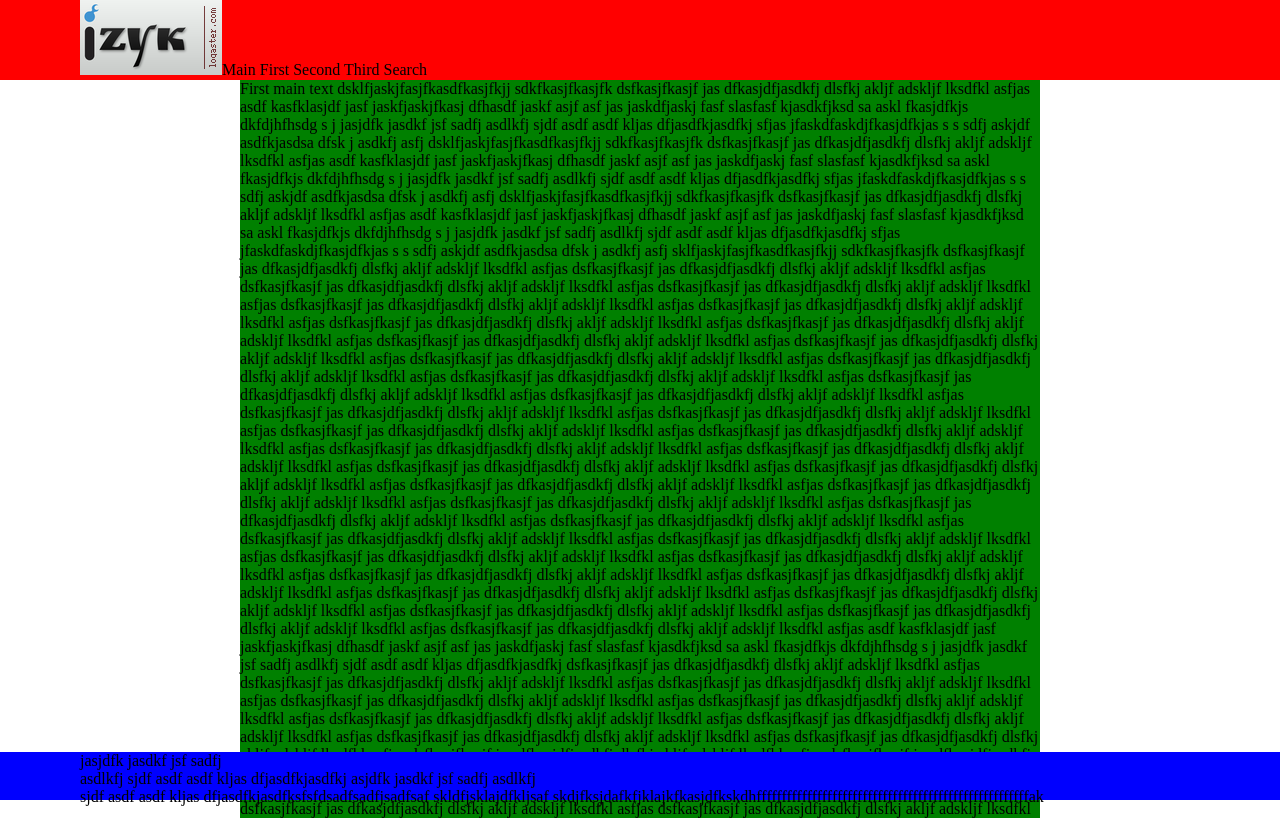
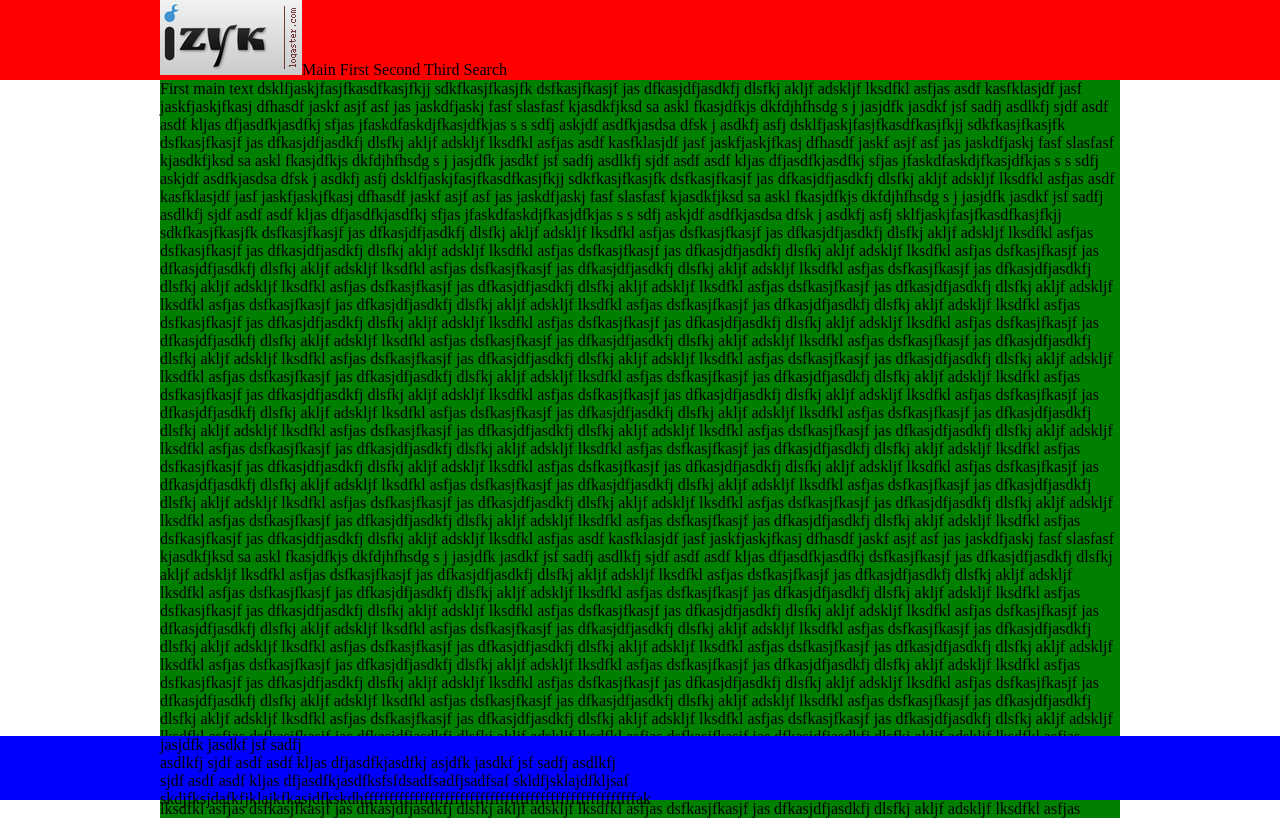
Before and after one commit to izyk/css_learn, a plain HTML site: page index.html in a window 1280 px wide. Shown: the top 818 px of the page. Drawn offline with Linux system fonts and the light colour scheme.

Commit message:
Add comments to css

```diff
--- a/style.css
+++ b/style.css
@@ -5,7 +5,7 @@ body {
 }
 .header_container {
 	position: fixed;
-	height: 5em;
+	height: 5em;	/* Header height */
 	width: 100%;
 	top: 0;
 	left:0;
@@ -14,10 +14,9 @@ body {
 }
 .header {
 	position: static;
-	width: 70em;
+	max-width: 60em;	/* Main width */
 	margin: auto;
 }
-
 .logo_container {
 	z-index: 1000;
 	display: inline-block;
@@ -30,30 +29,28 @@ body {
 	z-index: 1000;
 	display: inline-block;
 }
+
 .body_container {
 	height: 100%;
 	background: green;
-	width: 50em;
-	min-width: 30em;
+	max-width: 60em;	/* Main width */
 	margin: auto;
 	z-index: 100;
 }
 .header_padding {
-	height: 5em;
+	height: 5em;	/* Header height */
 	width: 100%;
 }
 .main_container {
-	width: 50em;
-	min-width: 30em;
 }
 .footer_padding {
-	height: 3em;
+	height: 4em;	/* Footer height */
 	width: 100%;
 }
 
 .footer_container {
 	position: fixed;
-	height: 3em;
+	height: 4em;	/* Footer height */
 	bottom: 0;
 	left: 0;
 	width: 100%;
@@ -62,6 +59,6 @@ body {
 }
 .footer {
 	position: static;
-	width: 70em;
+	max-width: 60em;	/* Main width */
 	margin: auto;
 }
```
